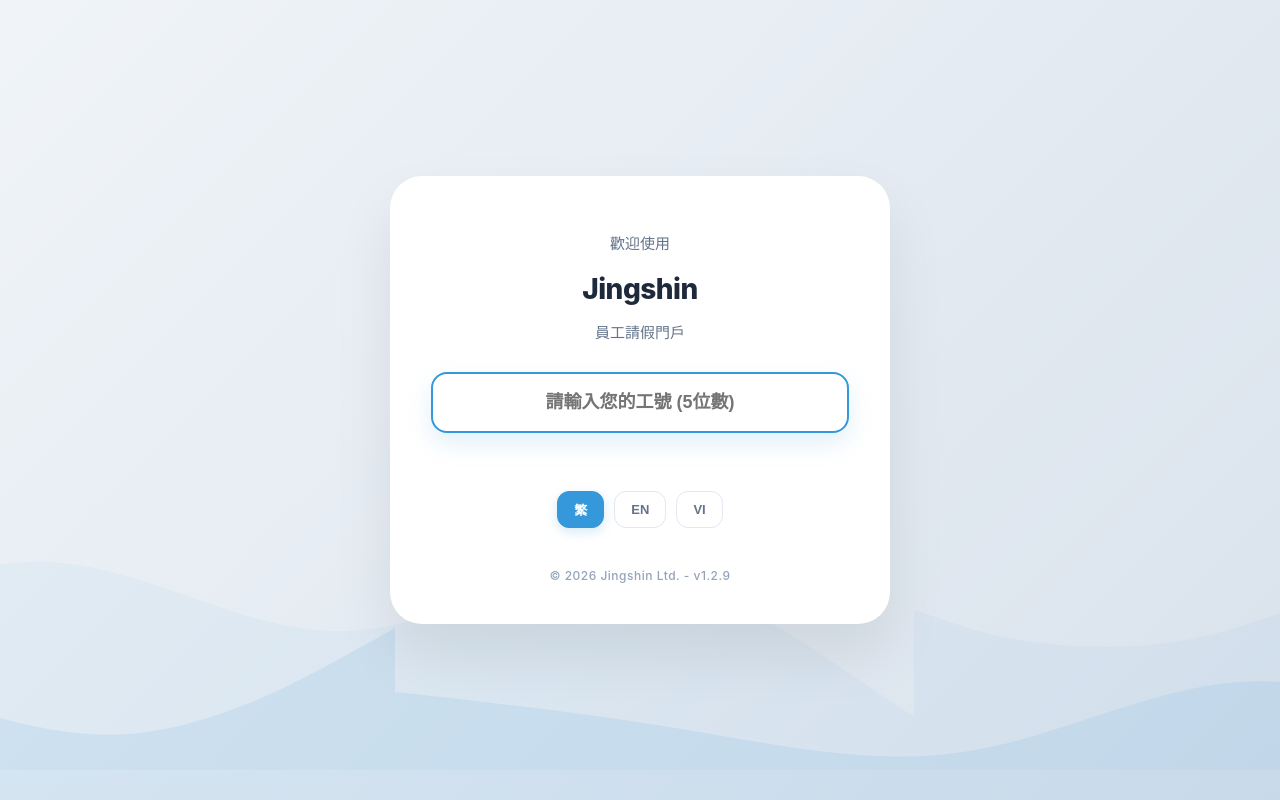
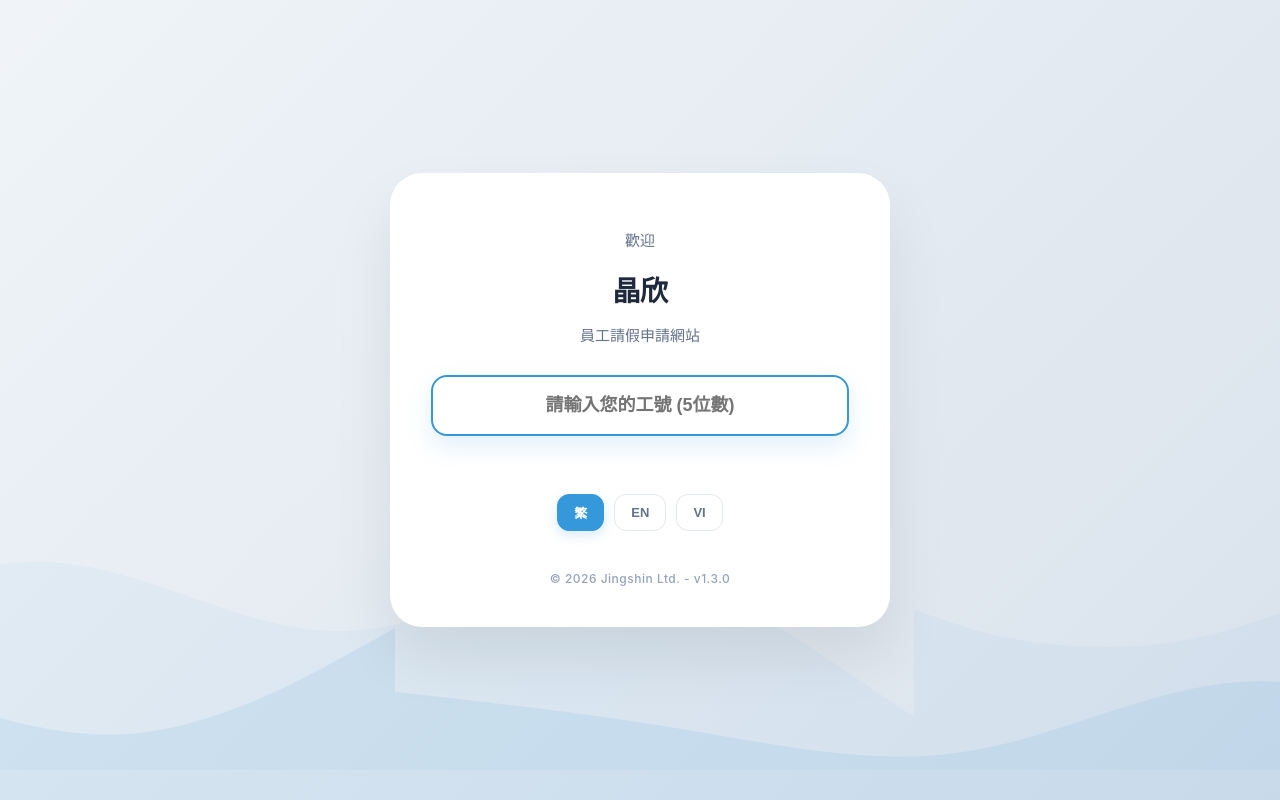
Before and after one commit to Vinoisasian/jingshin-leave-public, a React (Vite) app: page / in a window 1280 px wide. Built offline with nearby package versions, Linux system fonts and the light colour scheme; no server answers.

Commit message:
Update: updating minor display details/translations

```diff
--- a/src/components/LeaveForm.tsx
+++ b/src/components/LeaveForm.tsx
@@ -224,7 +224,7 @@
       <div className="form-card landing-card fade-in">
         <div className="form-header">
           <p>{t.welcome}</p>
-          <h1>Jingshin</h1>
+          <h1>{t.company_name}</h1>
           <p>{t.portal_title}</p>
         </div>
 
@@ -260,7 +260,7 @@
       </button>
 
       <div className="form-header">
-        <h1>Jingshin</h1>
+        <h1>{t.company_name}</h1>
         <p className="portal-subtitle">{t.portal_title}</p>
 
         <div className="formal-worker-card">
--- a/src/locales/en.ts
+++ b/src/locales/en.ts
@@ -1,5 +1,6 @@
 export const en = {
   welcome: "Welcome to",
+  company_name: "Jingshin",
   portal_title: "Employee Leave Portal",
   worker_id: "Worker ID",
   id_placeholder: "Please input your ID (5 digits)",
@@ -17,13 +18,13 @@
   success_desc: "Your application has been sent for approval.",
   back: "Back",
   verifying: "Verifying...",
-  hello: "Hello",
+  hello: "Name",
   dept: "Department",
   role: "Role",
   est_days: "Estimated Duration",
   error_id_not_found: "Worker ID Not Found",
   error_network: "Network Error",
-  version_footer: "© 2026 Jingshin Ltd. - v1.2.9",
+  version_footer: "© 2026 Jingshin Ltd. - v1.3.0",
 
   // Types
   personal: "Personal Leave",
--- a/src/locales/vi.ts
+++ b/src/locales/vi.ts
@@ -1,5 +1,6 @@
 export const vi = {
   welcome: "Chào mừng đến với",
+  company_name: "Jingshin",
   portal_title: "Cổng thông tin nghỉ phép",
   worker_id: "Mã số nhân viên",
   id_placeholder: "Vui lòng nhập mã số (5 chữ số)",
@@ -17,13 +18,13 @@
   success_desc: "Đơn xin nghỉ của bạn đã được gửi để duyệt.",
   back: "Quay lại",
   verifying: "Đang kiểm tra...",
-  hello: "Xin chào",
+  hello: "Tên họ",
   dept: "Phòng ban",
   role: "Chức vụ",
   est_days: "Thời gian dự kiến",
   error_id_not_found: "Không tìm thấy mã nhân viên",
   error_network: "Lỗi kết nối",
-  version_footer: "© 2026 Jingshin Ltd. - v1.2.9",
+  version_footer: "© 2026 Jingshin Ltd. - v1.3.0",
 
   // Types
   personal: "Nghỉ việc riêng (Personal)",
--- a/src/locales/zh.ts
+++ b/src/locales/zh.ts
@@ -1,6 +1,7 @@
 export const zh = {
-  welcome: "歡迎使用",
-  portal_title: "員工請假門戶",
+  welcome: "歡迎",
+  company_name: "晶欣",
+  portal_title: "員工請假申請網站",
   worker_id: "工號",
   id_placeholder: "請輸入您的工號 (5位數)",
   leave_type: "假別",
@@ -17,13 +18,13 @@
   success_desc: "您的請假申請已送到後台審核。",
   back: "返回",
   verifying: "驗證中...",
-  hello: "您好",
+  hello: "姓名",
   dept: "部門",
   role: "職位",
   est_days: "預估天數",
   error_id_not_found: "找不到員工工號",
   error_network: "網路連線錯誤",
-  version_footer: "© 2026 Jingshin Ltd. - v1.2.9",
+  version_footer: "© 2026 Jingshin Ltd. - v1.3.0",
 
   // Types
   personal: "事假",
```
